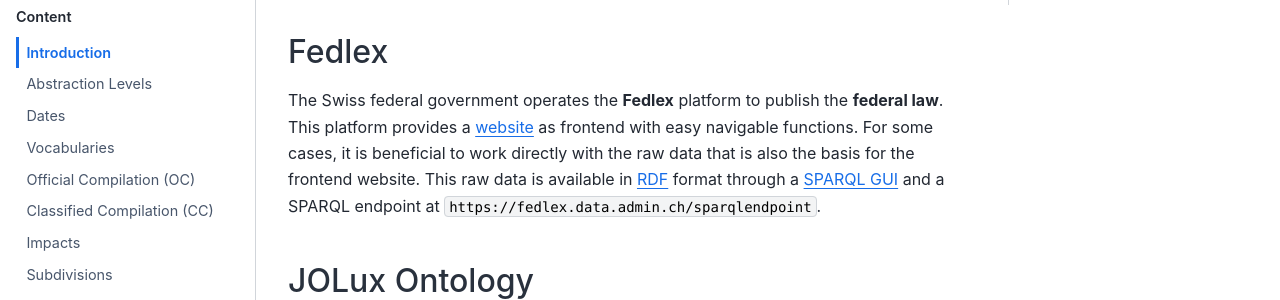
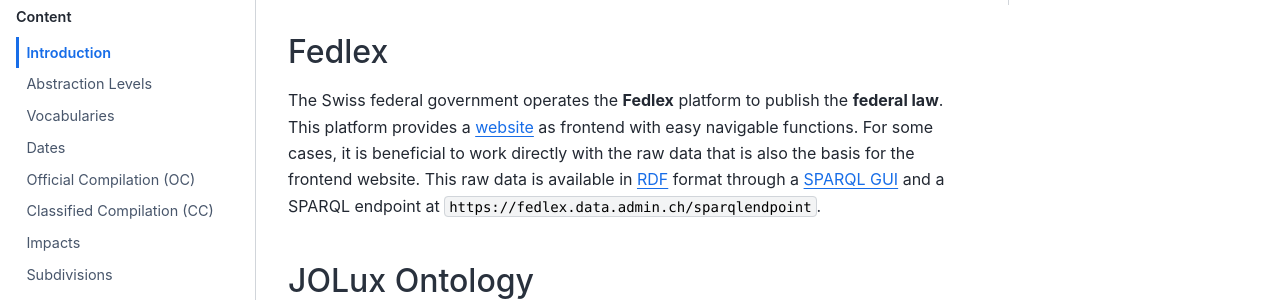
Before and after one commit to swiss/fedlex-jolux, a Sphinx documentation site: the page built from doc/index.md, in a window 1280 px wide. Shown: the part 198-498 px from the top of the page. Built offline with Sphinx 7.4.7 and the Sphinx Book theme 1.1.4, drawn with Linux system fonts in a browser that asks for light colours.

Commit message:
reorder toc

```diff
--- a/doc/index.md
+++ b/doc/index.md
@@ -5,8 +5,8 @@
 
 Introduction <self>
 abstraction_levels.md
+vocabularies.md
 dates.md
-vocabularies.md
 official_compilation.md
 classified_compilation.md
 impacts.md
```
